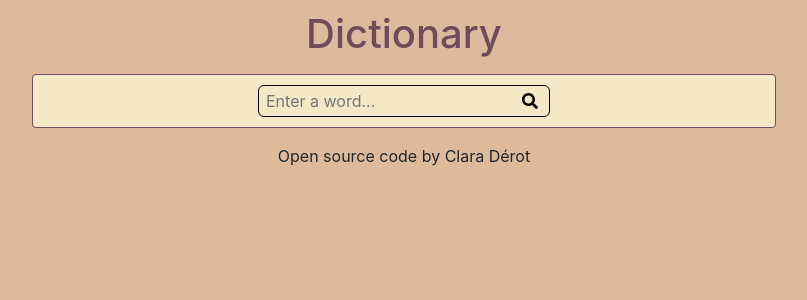
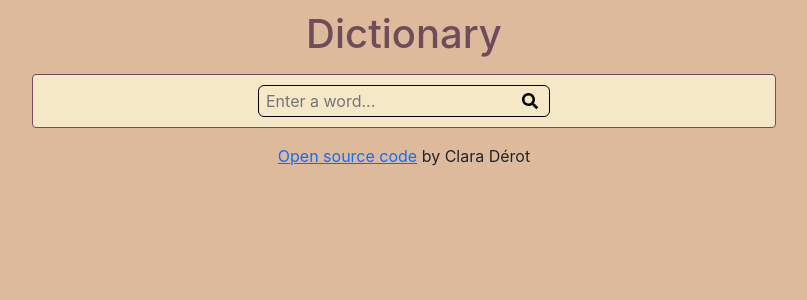
Before and after one commit to claradrt/dictionary-project, a React (Create React App) app: page / in a window 1280 px wide. Shown: the top 300 px of the page, without its empty margins (236-1043 px from the left). Built offline with nearby package versions, Linux system fonts and the light colour scheme.

Commit message:
Added link to Github repo

```diff
--- a/src/App.js
+++ b/src/App.js
@@ -10,7 +10,14 @@ export default function App() {
         </header>
         <Dictionary />
         <footer className="text-center mt-3">
-          Open source code by Clara Dérot
+          <a
+            href="https://github.com/claradrt/dictionary-project"
+            target="_blank"
+            rel="noreferrer"
+          >
+            Open source code
+          </a>{" "}
+          by Clara Dérot
         </footer>
       </div>
     </div>
```
